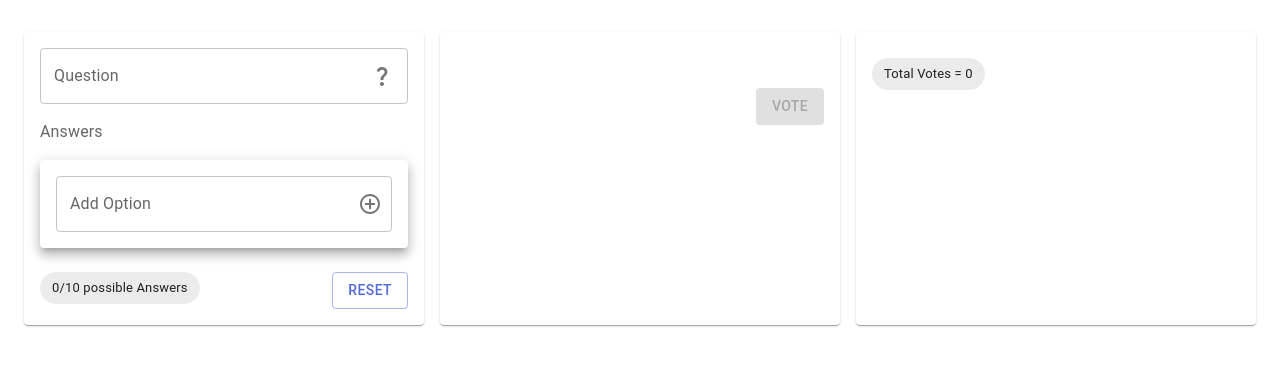
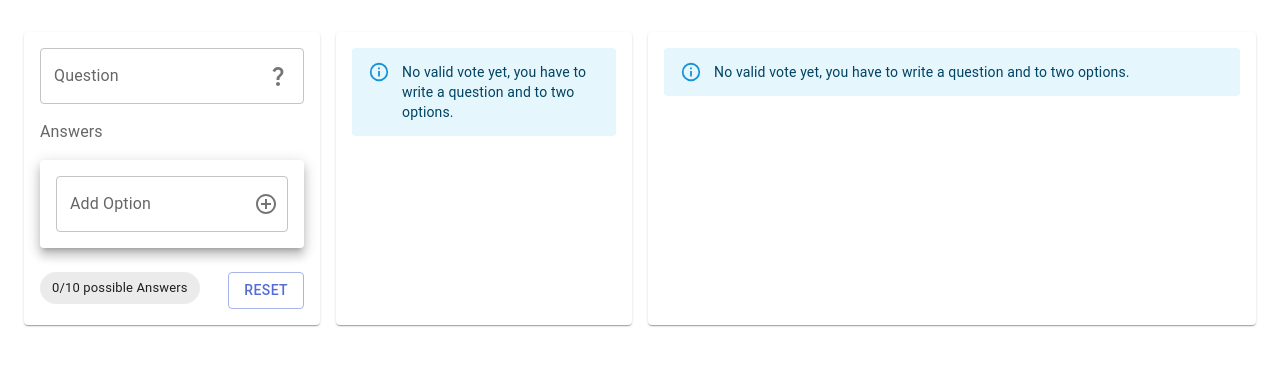
Before and after one commit to ahakem/single-page-poll, a React (Create React App) app: page / in a window 1280 px wide. Shown: the top 366 px of the page. Built offline with nearby package versions, Linux system fonts and the light colour scheme.

Commit message:
showing note if not vote ready

```diff
--- a/src/components/poll/Chart.js
+++ b/src/components/poll/Chart.js
@@ -5,6 +5,7 @@ import {
   Typography
 } from '@mui/material';
 import { styled } from '@mui/material/styles';
+import NoVote from './NoVote';
 
 const Item = styled(Box)(() => ({
   height: 350,
@@ -43,6 +44,9 @@ const OptionText = styled(Box)(() => ({
 export default function Vote(props) {
   const { state } = props
   const percentage = (partialValue) => (100 * partialValue) / state.totalVotes
+  if (Object.keys(state.options).length < 2 || state.question === "") {
+    return <NoVote/>
+  }
   return (
     <Box >
       <Typography sx={{ marginBottom: '10px' }} variant='h4'>{state.question}</Typography>
--- /dev/null
+++ b/src/components/poll/NoVote.js
@@ -0,0 +1,14 @@
+import React from 'react'
+import {
+  Box,
+
+  Alert
+} from '@mui/material';
+export default function NoVote() {
+
+  return (
+    <Box>
+    <Alert severity="info">No valid vote yet, you have to write a question and to two options.</Alert>
+  </Box>
+  )
+}
--- a/src/components/poll/Vote.js
+++ b/src/components/poll/Vote.js
@@ -7,7 +7,9 @@ import {
   FormControlLabel,
   FormControl,
   Button,
+  Alert
 } from '@mui/material';
+import NoVote from './NoVote';
 export default function Vote(props) {
   const { state, onVote } = props
   const [answer, setAnswer] = useState(null)
@@ -18,6 +20,9 @@ export default function Vote(props) {
   const handleChange = (event) => {
     setAnswer(event.target.value);
   };
+  if (Object.keys(state.options).length < 2 || state.question === "") {
+    return <NoVote/>
+  }
   return (
     <Box>
       <Typography variant='h4'>{state.question}</Typography>
--- a/src/components/poll/index.js
+++ b/src/components/poll/index.js
@@ -1,4 +1,4 @@
-import React, { useState, useRef } from 'react'
+import React from 'react'
 import CreatePoll from './CreatePoll'
 import usePoll from '../../hooks/usePoll'
 import Vote from './Vote'
@@ -26,7 +26,7 @@ export default function Poll() {
   return (
     <Box mt={4} sx={{ flexGrow: 1 }}>
       <Grid container spacing={2}>
-        <Grid item xs={12} sm={12} md={4}>
+        <Grid item xs={12} sm={12} md={6} lg={3}>
           <Item>
             <CreatePoll
               onQuestionChange={onQuestionChange}
@@ -38,14 +38,14 @@ export default function Poll() {
             />
           </Item>
         </Grid>
-        <Grid item xs={12} sm={6} md={4}>
+        <Grid item xs={12} sm={12} md={6} lg={3}>
           <Item>
             <Vote
             onVote={onVote}
             state={state} />
           </Item>
         </Grid>
-        <Grid item xs={12} sm={6} md={4}>
+        <Grid item xs={12} sm={12} md={12} lg={6}>
           <Item>
           <Chart state={state} />
           </Item>
```
